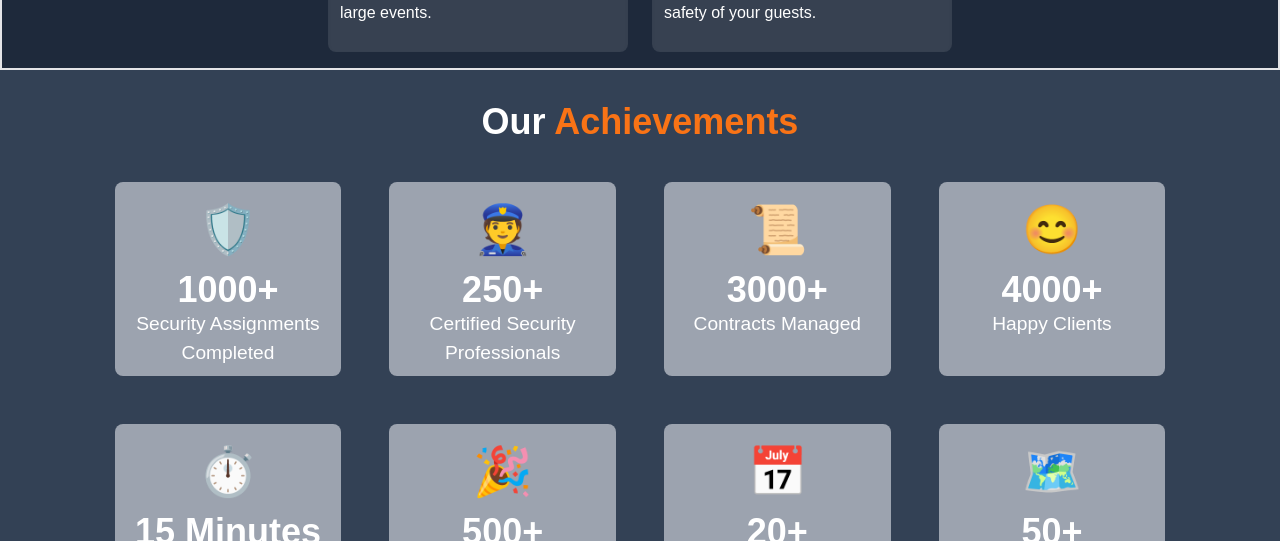
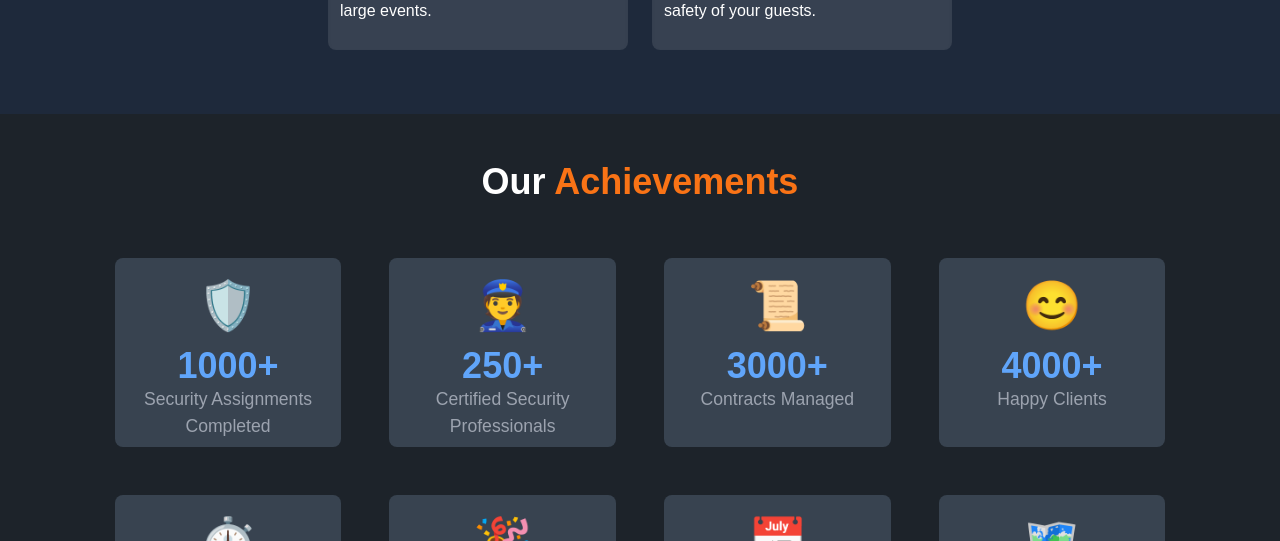
Before and after one commit to webdev-ashishk/Body-Guard, a Next.js app: page / in a window 1280 px wide. Shown: the part 1829-2370 px from the top of the page. Built offline with nearby package versions, Linux system fonts and the light colour scheme.

Commit message:
organized colors in bg

```diff
--- a/src/app/FAQS/page.jsx
+++ b/src/app/FAQS/page.jsx
@@ -7,7 +7,7 @@ export default function FAQS() {
     setActiveId((prev) => (prev === id ? null : id));
   };
   return (
-    <div className="text-white bg-[#384350] py-5">
+    <div className="text-white bg-[#1d232a] py-5">
       <h1 className="text-[1.4rem] md:text-[2rem] lg:text-[3rem] p-3 font-extrabold text-center">
         Frequently Asked Questions
       </h1>
@@ -15,7 +15,7 @@ export default function FAQS() {
         {_FAQS?.faqs.map((element) => (
           <li
             key={element.id}
-            className="text-1xl md:text-2xl bg-[#a87552] m-2 rounded-2xl"
+            className="text-1xl md:text-2xl bg-gray-700 m-2 rounded-2xl"
             onClick={() => toggleAnswers(element.id)}
           >
             <p className=" rounded-lg p-2 m-2 text-[1.1rem] md:text-[1.5rem] flex justify-between">
--- a/src/app/page.tsx
+++ b/src/app/page.tsx
@@ -15,13 +15,10 @@ export default function Home() {
           <Introduction />
         </div>
 
-        <div
-          className="page2 our-services w-full bg-slate-800 border-2"
-          id="services"
-        >
+        <div className="page2 our-services w-full bg-slate-800" id="services">
           <OurServices />
         </div>
-        <div className="page-22 w-full bg-slate-700">
+        <div className="page-22 w-full bg-[#1d232a]">
           {/* <SuccessCount /> */}
           <SuccessCount2 />
         </div>
--- a/src/components/HomePageTestimonials.tsx
+++ b/src/components/HomePageTestimonials.tsx
@@ -22,7 +22,7 @@ export default function HomePageTestimonials() {
           return (
             <div
               key={testimonial.id}
-              className="w-[400px] rounded-lg p-4 text-white m-3 bg-blue-900"
+              className="w-[400px] rounded-lg p-4 text-white m-3 bg-[#1d232a]"
             >
               <ul className="">
                 <li className="text-[1.4rem] font-bold text-orange-600">
--- a/src/components/InsideOurServices.tsx
+++ b/src/components/InsideOurServices.tsx
@@ -3,7 +3,7 @@ import services from '../data/homePageServices.json';
 export default function InsideOurServices() {
   console.log(services);
   return (
-    <div className="inside-our-services">
+    <div className="inside-our-services pb-12">
       <div className="flex gap-4 flex-wrap justify-center items-center">
         {services.map(({ id, icon, serviceName, serviceDescription }) => {
           return (
--- a/src/components/SuccessCount2.tsx
+++ b/src/components/SuccessCount2.tsx
@@ -3,18 +3,18 @@ export default function SuccessCount2() {
   console.log(successCount2);
   return (
     <div className="text-white w-11/12 md:w-10/12 lg:w-10/12 mx-auto">
-      <h1 className="text-4xl font-extrabold text-center py-8">
+      <h1 className="text-4xl font-extrabold text-center py-8 my-3">
         Our <span className="text-orange-500"> Achievements </span>
       </h1>
       <div className="grid grid-cols-1 md:grid-cols-3 lg:grid-cols-4 gap-8 pb-20">
         {successCount2.map((element) => (
           <div
             key={element.id}
-            className="text-[1.2rem] bg-gray-400 p-2 text-center rounded-lg m-2 hover:bg-slate-500"
+            className="text-[] bg-[#384350] p-2 text-center rounded-lg m-2 hover:bg-slate-900"
           >
             <p className="text-5xl pb-3 pt-3">{element.icon}</p>
-            <p className="font-bold text-4xl">{element.number}</p>
-            <p>{element.pname}</p>
+            <p className="font-bold text-4xl text-blue-400">{element.number}</p>
+            <p className="text-[#9ca3af] text-[1.1rem]">{element.pname}</p>
           </div>
         ))}
       </div>
--- a/src/components/WhyChooseOus.tsx
+++ b/src/components/WhyChooseOus.tsx
@@ -4,7 +4,7 @@ export default function WhyChooseOus() {
   console.log(chooseUsDatas);
   return (
     <div className="text-white w-11/12 md:w-11/12 lg:w-10/12 mx-auto my-4">
-      <h2 className="text-2xl md:text-3xl lg:text-3xl font-bold text-center p-6">
+      <h2 className="text-2xl md:text-3xl lg:text-3xl font-bold text-center p-6 mb-10">
         WHY CHOOSE
         <span className="font-bold text-[#e6b008]"> ROYAL BOUNCER GROUP</span>
       </h2>
```
